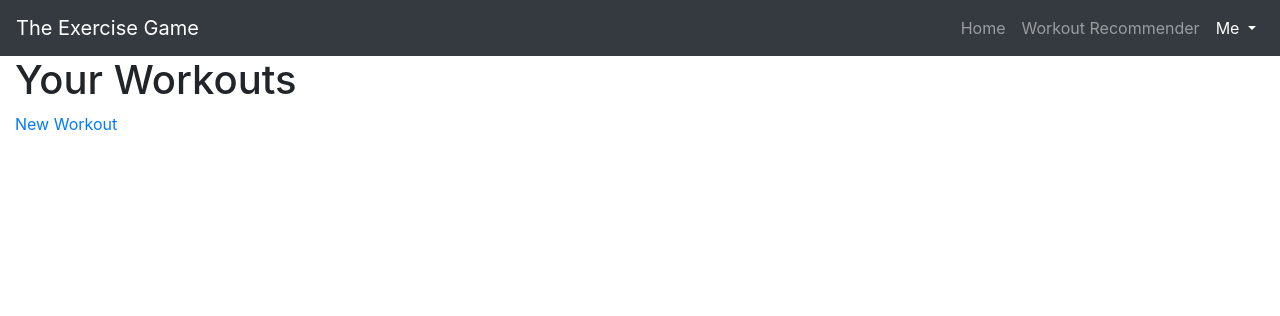
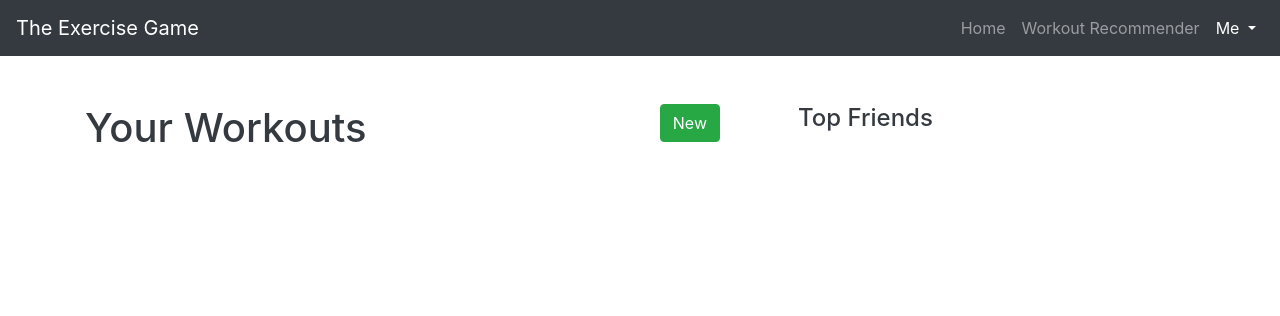
Before and after one commit to robbieowens15/UVA_CS_3240_Project, a Django app: page /exercise_gamification/workouts/ in a window 1280 px wide. Shown: the top 316 px of the page. Run offline with Django 4.2, Linux system fonts and the light colour scheme; the visitor is signed in with stand-in values (Sample User, id 1); data comes from the database, SQL or seed files in the repository; data that the repository does not hold is empty; some libraries are stand-ins or nearby versions.

Commit message:
Updated workout page UI

```diff
--- a/exercise_gamification/templates/exercise_gamification/workouts.html
+++ b/exercise_gamification/templates/exercise_gamification/workouts.html
@@ -1,24 +1,45 @@
 {% extends "exercise_gamification/base.html" %}
 {% block content %}
 
+<html lang="en">
+  <head>
+    <!-- Required meta tags -->
+    <meta charset="utf-8">
+    <meta name="viewport" content="width=device-width, initial-scale=1, shrink-to-fit=no">
 
-<div class="container-fluid d-flex flex-column">
+    <!-- Bootstrap CSS -->
+    <link rel="stylesheet" href="https://stackpath.bootstrapcdn.com/bootstrap/4.3.1/css/bootstrap.min.css" integrity="sha384-ggOyR0iXCbMQv3Xipma34MD+dH/1fQ784/j6cY/iJTQUOhcWr7x9JvoRxT2MZw1T" crossorigin="anonymous">
+
+    <title>Workouts</title>
+  </head>
+
+  <body>
     <div class="mb-5">
+    </div>
+    <div class="container text-dark mt-5">
+      <div class="row justify-content-md-center">
+
+        <div class="col-md-7">
+          <div class="flex-container">
             <h1>Your Workouts</h1>
-    <a href="{% url 'exercise_gamification:choose_workout' %}">New Workout</a>
+            <div>
+              <button type="button" class="btn btn-success" data-toggle="modal" data-target="#newWorkoutModal">New</button>
             </div>
-
-  <div class="div container p-0">
-    <div class="row">
+          </div><br>
           {% for workout in workouts reversed %}
-      <div class="div col-4 mb-5">
           <div class="form-group">
-          <h4>{{ workout.name }}</h4>
-          <p>Date: {{ workout.date }}</p>
-          <p>Estimated Calories: {{ workout.estimated_calories }}</p>
+            <div class="flex-container">
+              <div>
+                <button type="button" class="btn btn-success" data-toggle="collapse" data-target="#workout{{ workout.id }}" aria-expanded="false" aria-controls="workout{{ workout.id }}">View</button>
+                <h5>{{ workout.name }}</h5>
+              </div>
+              <button type="button" class="btn" disabled>{{ workout.date }}</button>
+            </div><br>
+            <div class="collapse" id="workout{{ workout.id }}">
+              <div class="card card-body">
                 {% if workout.cardio_workout %}
                   <p>Duration: {{ workout.cardio_workout.duration }} minutes</p>
-          <p>Distance: {{ workout.cardio_workout.distance }} miles</p>
+                  <p>Distance: {{ workout.cardio_workout.distance }} meters</p>
                 {% elif workout.strength_workout %}
                   <p>Repititions: {{ workout.strength_workout.repetitions }}</p>
                   {% if not workout.strength_workout.bodyweight %}
@@ -29,16 +50,58 @@
                 {% elif workout.other_workout %}
                   <p>Description: {{ workout.other_workout.description }}</p>
                 {% endif %}
-          {% if not workout.notes == "" %}
                 <p>Additional Notes: {{ workout.notes }}</p>
-          {% endif %}
+              </div>
+            </div><br>
+          </div>
+          {% endfor %}
+        </div>
+        <div class="col ml-5">
+          <h4>Top Friends</h4><br>
+          {% for friend in top_friends %}
+          <div class="card bg-light mb-5" style="max-width: 18rem;">
+            <div class="card-header"><a href="{% url 'exercise_gamification:user_profile' friend.username %}">{{ friend.name }} ({{ friend.username }})</a></div>
+            <div class="card-body">
+              <h5 class="card-title">Level: {{ friend.level }}</h5>
+              <p class="card-text">XP: {{ friend.xp }}</p>
             </div>
           </div>
           {% endfor %}
         </div>
       </div>
-
     </div>
 
+    <div class="modal fade" id="newWorkoutModal" tabindex="-1" role="dialog" aria-labelledby="newWorkoutModalTitle" aria-hidden="true">
+      <div class="modal-dialog modal-dialog-centered modal-sm" role="document">
+        <div class="modal-content">
+          <div class="modal-header">
+            <h5 class="modal-title" id="newWorkoutModalLongTitle">Choose Workout Type</h5>
+            <button type="button" class="close" data-dismiss="modal" aria-label="Close">
+              <span aria-hidden="true">&times;</span>
+            </button>
+          </div>
+          <form action="{% url 'exercise_gamification:redirect_workout' %}" method="post">
+            {% csrf_token %}
+            <div class="modal-body">
+              <div class="form-group">
+                <input type="radio" id="cardio" name="workout_type" value="cardio" required>
+                <label for="cardio">Cardio</label><br>
+                <input type="radio" id="strength" name="workout_type" value="strength" required>
+                <label for="strength">Strength</label><br>
+                <input type="radio" id="other_workout" name="workout_type" value="other" required>
+                <label for="other_workout">Other</label>
+              </div>
+            </div>
+            <div class="modal-footer">
+              <button type="submit" class="btn btn-primary">Submit</button>
+              <button type="button" class="btn btn-danger" data-dismiss="modal">Close</button>
+            </div>
+          </form>
+        </div>
+      </div>
+    </div>
+
+  </body>
+</html>
 
 {% endblock content%}
--- a/exercise_gamification/views.py
+++ b/exercise_gamification/views.py
@@ -16,7 +16,7 @@ def show_profile(request):
             full_name = request.user.first_name + ' ' + request.user.last_name
             Profile.objects.create(user=request.user, name=full_name, username=request.user.username, email=request.user.email, bio='', level=0, xp=0)
         progress_width = "width: "+ str(int((request.user.profile.xp - request.user.profile.level*10000)/100)) +"%"
-        return render(request, 'exercise_gamification/profile.html', {'profile': request.user.profile, 'friends': request.user.profile.friends.all(), 'workouts': request.user.profile.workouts.all(), 'width': progress_width})
+        return render(request, 'exercise_gamification/profile.html', {'profile': request.user.profile, 'friends': request.user.profile.friends.all(), 'workouts': request.user.profile.workouts.all()[:5], 'width': progress_width})
     return HttpResponseRedirect('/accounts/login')
 
 def show_other_user_profile(request, username):
@@ -33,7 +33,8 @@ def show_other_user_profile(request, username):
             friends = 'in request'
         else:
             friends = 'no'
-    return render(request, 'exercise_gamification/profile.html', {'profile': profile, 'is_friend': friends})
+    workouts = profile.workouts.all()[:5]
+    return render(request, 'exercise_gamification/profile.html', {'profile': profile, 'is_friend': friends, 'workouts': workouts})
 
 def show_friends(request):
     if (request.user.is_authenticated):
@@ -110,7 +111,8 @@ def display_workouts(request):
         else:
             p = Profile.objects.get(user=request.user)
         workouts = p.workouts.all()
-        return render(request, 'exercise_gamification/workouts.html', {'workouts': workouts})
+        top_friends = request.user.profile.friends.order_by('-xp')[:3]
+        return render(request, 'exercise_gamification/workouts.html', {'workouts': workouts, 'top_friends': top_friends})
     return HttpResponseRedirect('/accounts/login')
 
 
--- a/projectb11/settings.py
+++ b/projectb11/settings.py
@@ -31,7 +31,7 @@ if os.path.isfile(dotenv_file):
 SECRET_KEY = ')yi7@zuk-6)%x4s9504j0xn+#6yeqxbg2*1aofv!+hfaj3707v'
 
 # SECURITY WARNING: don't run with debug turned on in production!
-DEBUG = True
+DEBUG = False
 
 ALLOWED_HOSTS = ['project-b-11-cs3240.herokuapp.com/', 'https://project-b-11-cs3240.herokuapp.com/']
 
```
Lines whose indentation alone changed are shown as unchanged.
